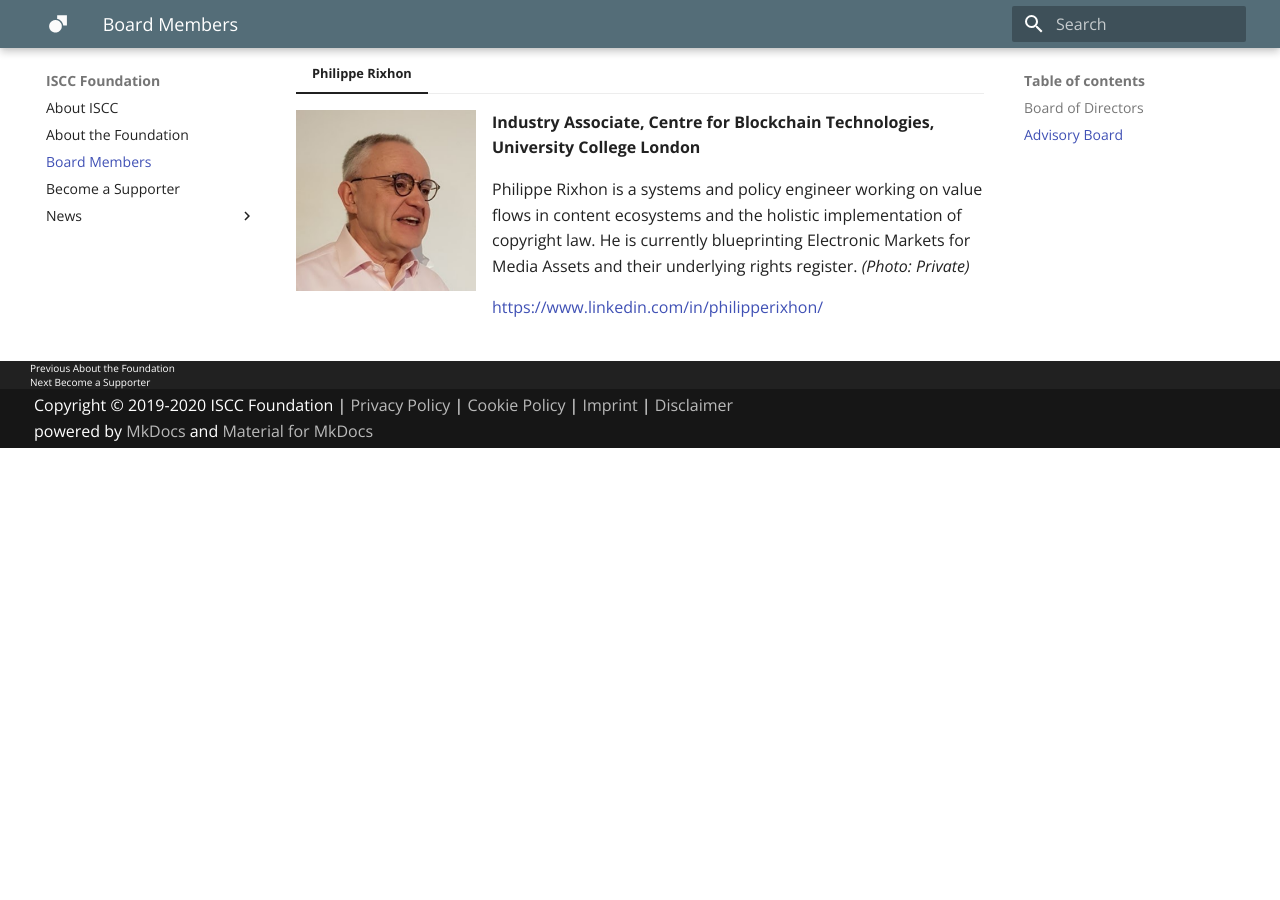
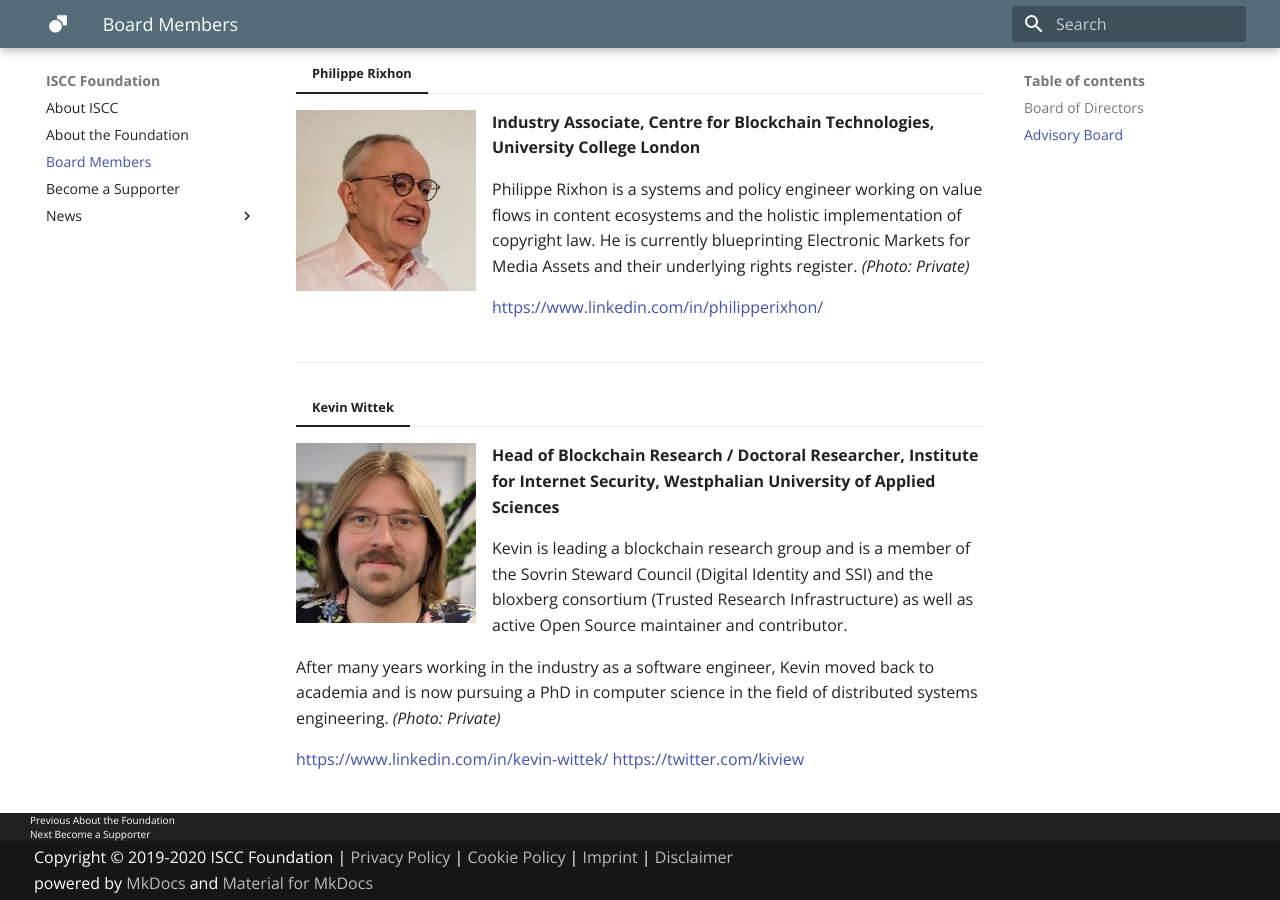
Before and after one commit to iscc/foundation, an MkDocs documentation site: the page built from docs/board.md, in a window 1280 px wide and 900 px high, scrolled down 2063 px. Built offline with MkDocs 1.6.1 and Material for MkDocs 9.7.7, drawn with Linux system fonts in a browser that asks for light colours; before the commit the page ends 2511 px from its top, so only the background shows below that.

Commit message:
Add Kevin Wittek to board

```diff
--- a/docs/board.md
+++ b/docs/board.md
@@ -74,3 +74,18 @@
     Philippe Rixhon is a systems and policy engineer working on value flows in content ecosystems and the holistic implementation of copyright law. He is currently blueprinting Electronic Markets for Media Assets and their underlying rights register. *(Photo: Private)*
 
     https://www.linkedin.com/in/philipperixhon/
+
+<hr>
+
+=== "Kevin Wittek"
+
+    ![Kevin Wittek](images/board-kw.jpg){: width=180 align=left }
+
+    **Head of Blockchain Research / Doctoral Researcher, Institute for Internet Security, Westphalian University of Applied Sciences**
+
+    Kevin is leading a blockchain research group and is a member of the Sovrin Steward Council (Digital Identity and SSI) and the bloxberg consortium (Trusted Research Infrastructure) as well as active Open Source maintainer and contributor.
+
+    After many years working in the industry as a software engineer, Kevin moved back to academia and is now pursuing a PhD in computer science in the field of distributed systems engineering. *(Photo: Private)*
+
+    https://www.linkedin.com/in/kevin-wittek/
+    https://twitter.com/kiview
```
Also changed, not shown: docs/images/board-kw.jpg (added).
